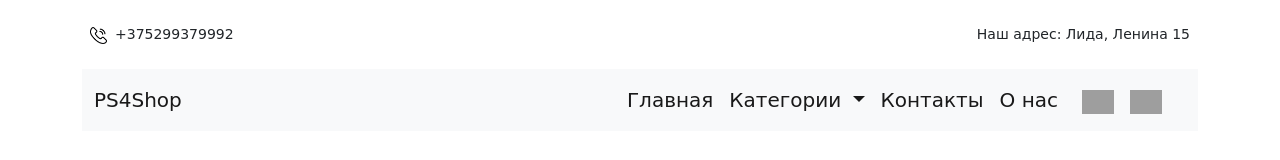
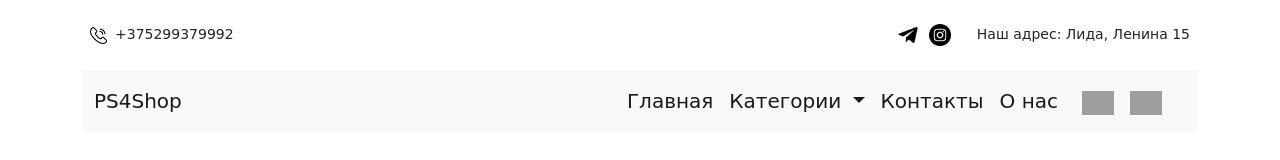
Before and after one commit to swankeyyy/ps4marketfull, a Vue app in the folder frontend/: page / in a window 1280 px wide. Shown: the top 160 px of the page. Built offline with nearby package versions, Linux system fonts and the light colour scheme; grey boxes are pictures that could not be loaded.

Commit message:
fixed topline.vue

```diff
--- a/frontend/src/components/UI/header/topline.vue
+++ b/frontend/src/components/UI/header/topline.vue
@@ -5,8 +5,8 @@
             <div class=" d-flex justify-content-end ps-5">
                 <div class="pe-3"><a href='#' class="header__social"><img src=""
                                                                           class="header__icon"></a>
-                    <a href='#'><img src="" class="header__icon"></a>
-                    <a href='#'><img src="" class="header__icon"></a>
+                    <a href='#'><img src="@/assets/img/tg_header_ico.png" class="header__icon"></a>
+                    <a href='#'><img src="@/assets/img/insta_header_ico.png" class="header__icon"></a>
                 </div>
                 <div>Наш адрес: Лида, Ленина 15</div>
             </div>
@@ -25,4 +25,8 @@ export default {
 div {
     font-size: 14px;
 }
+.header__icon {
+    max-height: 22px;
+    margin-right: 10px;
+}
 </style>
```
Also changed, not shown: frontend/src/assets/img/insta_header_ico.png (added), frontend/src/assets/img/tg_header_ico.png (added).
